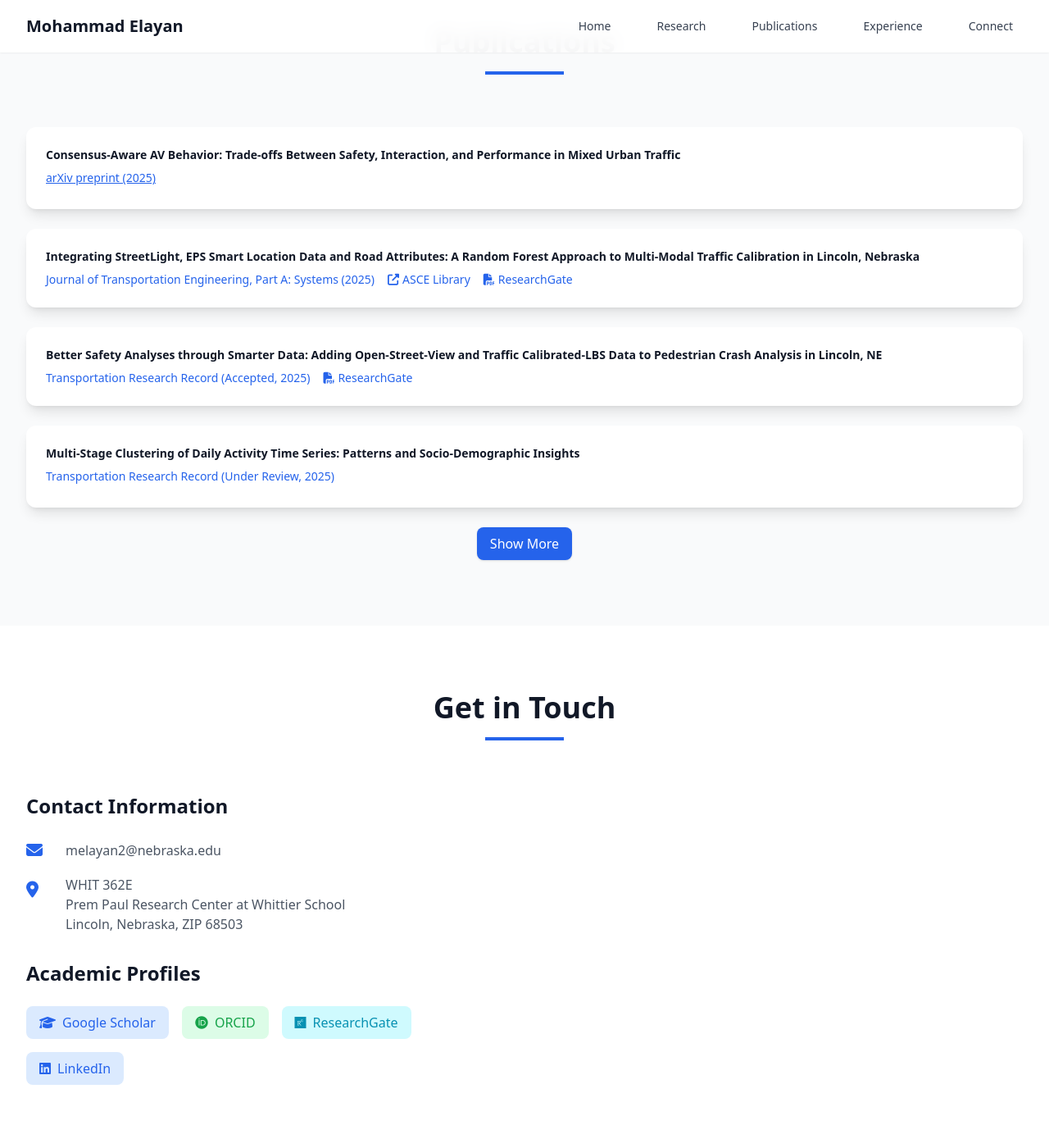
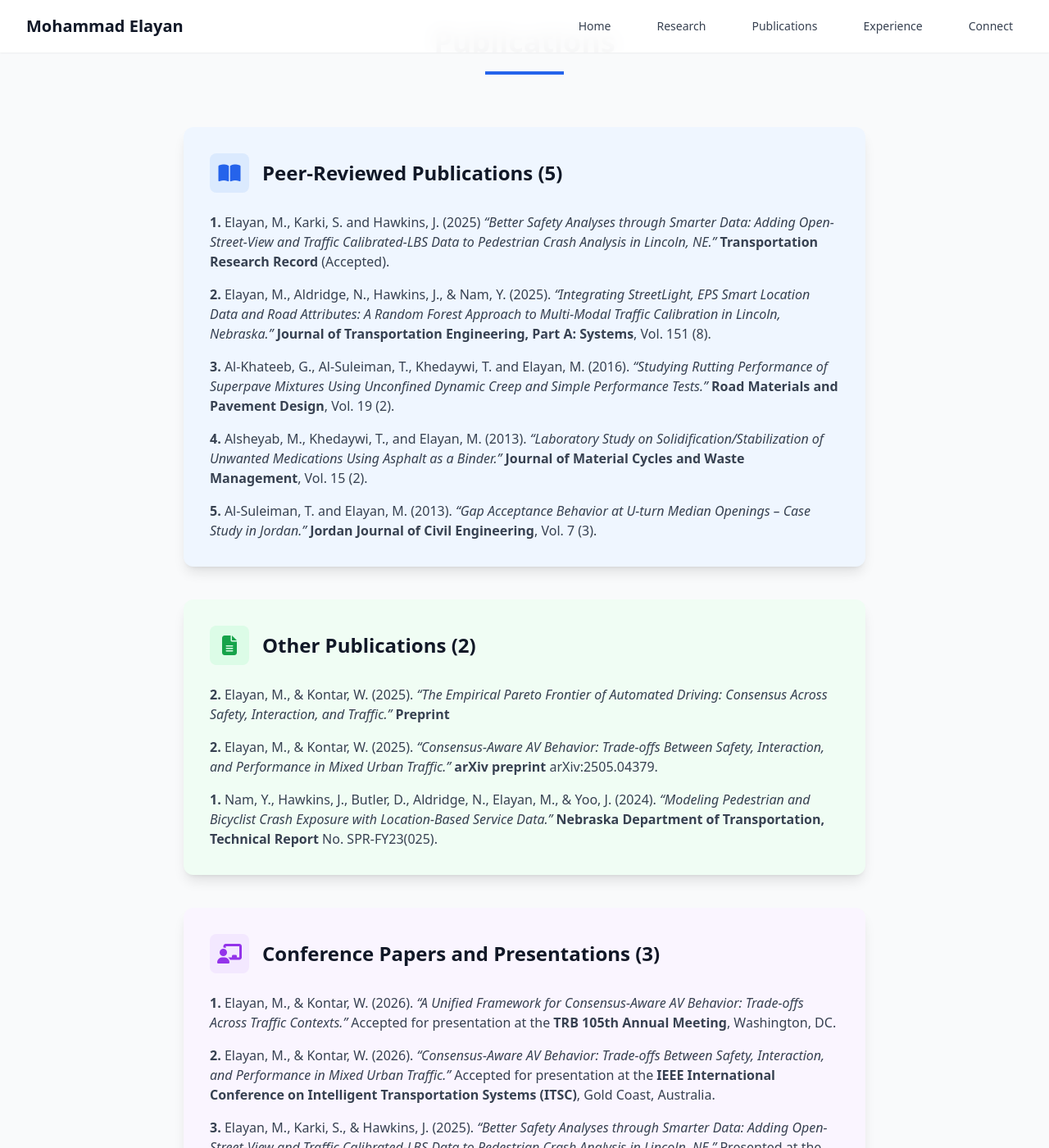
Before and after one commit to mselayan/mselayan.github.io, a Jekyll site: the page research.html, which Jekyll copies as it is, in a window 1280 px wide and 1400 px high, scrolled down 1125 px. Shown: the whole window at 82% size. Built offline with Jekyll 4.4.1, drawn with Linux system fonts in a browser that asks for light colours; nearby versions of some CDN libraries; some of the changed text lies outside the part shown.

Commit message:
Updated publications
Updated the publications section layout and content, including new entries and improved formatting.

```diff
--- a/research.html
+++ b/research.html
@@ -177,149 +177,73 @@
 
     <!-- Publications -->
     <section id="publications" class="py-20 bg-gray-50 fade-in">
-  <div class="max-w-7xl mx-auto px-4 sm:px-6 lg:px-8">
+      <div class="max-w-4xl mx-auto px-4 sm:px-6 lg:px-8">
         <div class="text-center mb-16">
           <h2 class="text-4xl font-bold text-gray-900 mb-4">Publications</h2>
           <div class="w-24 h-1 bg-blue-600 mx-auto"></div>
         </div>
 
-    <!-- Always visible publications (first 4) -->
-    <div class="space-y-6">
-      <!-- Preprint -->
-      <div class="bg-white p-6 rounded-xl shadow-lg card-hover">
-        <h3 class="text-sm font-semibold text-gray-900 mb-2">
-          Consensus-Aware AV Behavior: Trade-offs Between Safety, Interaction, and Performance in Mixed Urban Traffic
-        </h3>
-        <p class="text-blue-600 font-medium text-sm mb-1">
-          <a href="https://arxiv.org/abs/2505.04379" target="_blank" class="underline">arXiv preprint (2025)</a>
-        </p>
+        <!-- Peer-Reviewed Publications -->
+        <div class="bg-blue-50 p-8 rounded-xl shadow-lg mb-10 fade-in">
+          <div class="flex items-center mb-6">
+            <div class="w-12 h-12 bg-blue-100 rounded-lg flex items-center justify-center mr-4">
+              <i class="fas fa-book-open text-2xl text-blue-600"></i>
             </div>
-
-      <!-- Journal Paper -->
-      <div class="bg-white p-6 rounded-xl shadow-lg card-hover">
-        <h3 class="text-sm font-semibold text-gray-900 mb-2">
-          Integrating StreetLight, EPS Smart Location Data and Road Attributes:
-          A Random Forest Approach to Multi-Modal Traffic Calibration in Lincoln, Nebraska
-        </h3>
-
-        <div class="flex flex-wrap items-center gap-4">
-          <p class="text-blue-600 font-medium text-sm mb-0">
-            Journal of Transportation Engineering, Part A: Systems (2025)
-          </p>
-          <a href="https://ascelibrary.org/doi/10.1061/JTEPBS.TEENG-8949" target="_blank"
-             class="inline-flex items-center text-blue-600 hover:text-blue-800 font-medium text-sm">
-            <i class="fas fa-external-link-alt mr-1"></i>
-            ASCE Library
-          </a>
-          <a href="https://www.researchgate.net/publication/390051928_Integrating_StreetLight_EPS_Smart_Location_Data_and_Road_Attributes_A_Random_Forest_Approach_to_Multi-Modal_Traffic_Calibration_in_Lincoln_Nebraska"
-             target="_blank"
-             class="inline-flex items-center text-blue-600 hover:text-blue-800 font-medium text-sm">
-            <i class="fas fa-file-pdf mr-1"></i>
-            ResearchGate
-          </a>
+            <h3 class="text-2xl font-semibold text-gray-900">Peer-Reviewed Publications (5)</h3>
+          </div>
+          <div class="space-y-4 text-gray-700">
+            <p><b>1.</b> Elayan, M., Karki, S. and Hawkins, J. (2025) <i>“Better Safety Analyses through Smarter Data: Adding Open-Street-View and Traffic Calibrated-LBS Data to Pedestrian Crash Analysis in Lincoln, NE.”</i> <b>Transportation Research Record</b> (Accepted).</p>
+            <p><b>2.</b> Elayan, M., Aldridge, N., Hawkins, J., & Nam, Y. (2025). <i>“Integrating StreetLight, EPS Smart Location Data and Road Attributes: A Random Forest Approach to Multi-Modal Traffic Calibration in Lincoln, Nebraska.”</i> <b>Journal of Transportation Engineering, Part A: Systems</b>, Vol. 151 (8).</p>
+            <p><b>3.</b> Al-Khateeb, G., Al-Suleiman, T., Khedaywi, T. and Elayan, M. (2016). <i>“Studying Rutting Performance of Superpave Mixtures Using Unconfined Dynamic Creep and Simple Performance Tests.”</i> <b>Road Materials and Pavement Design</b>, Vol. 19 (2).</p>
+            <p><b>4.</b> Alsheyab, M., Khedaywi, T., and Elayan, M. (2013). <i>“Laboratory Study on Solidification/Stabilization of Unwanted Medications Using Asphalt as a Binder.”</i> <b>Journal of Material Cycles and Waste Management</b>, Vol. 15 (2).</p>
+            <p><b>5.</b> Al-Suleiman, T. and Elayan, M. (2013). <i>“Gap Acceptance Behavior at U-turn Median Openings – Case Study in Jordan.”</i> <b>Jordan Journal of Civil Engineering</b>, Vol. 7 (3).</p>
           </div>
         </div>
 
-    <!-- Accepted Paper -->
-          <div class="bg-white p-6 rounded-xl shadow-lg card-hover">
-            <h3 class="text-sm font-semibold text-gray-900 mb-2">
-              Better Safety Analyses through Smarter Data: Adding Open-Street-View and Traffic Calibrated-LBS Data to Pedestrian Crash Analysis in Lincoln, NE
-            </h3>
-
-            <div class="flex flex-wrap items-center gap-4">
-              <p class="text-blue-600 font-medium text-sm mb-0">
-                Transportation Research Record (Accepted, 2025)
-              </p>
-              <a href="https://www.researchgate.net/publication/382926999_Better_Safety_Analyses_through_Smarter_Data_Adding_Open-Street-View_and_Traffic_Calibrated-LBS_Data_to_Pedestrian_Crash_Analysis_in_Lincoln_NE"
-                 target="_blank"
-                 class="inline-flex items-center text-blue-600 hover:text-blue-800 font-medium text-sm">
-                <i class="fas fa-file-pdf mr-1"></i>
-                ResearchGate
-              </a>
+        <!-- Other Publications -->
+        <div class="bg-green-50 p-8 rounded-xl shadow-lg mb-10 fade-in">
+          <div class="flex items-center mb-6">
+            <div class="w-12 h-12 bg-green-100 rounded-lg flex items-center justify-center mr-4">
+              <i class="fas fa-file-alt text-2xl text-green-600"></i>
+            </div>
+            <h3 class="text-2xl font-semibold text-gray-900">Other Publications (2)</h3>
+          </div>
+          <div class="space-y-4 text-gray-700">
+            <p><b>2.</b> Elayan, M., & Kontar, W. (2025). <i>“The Empirical Pareto Frontier of Automated Driving: Consensus Across Safety, Interaction, and Traffic.”</i> <b>Preprint</b>
+            <p><b>2.</b> Elayan, M., & Kontar, W. (2025). <i>“Consensus-Aware AV Behavior: Trade-offs Between Safety, Interaction, and Performance in Mixed Urban Traffic.”</i> <b>arXiv preprint</b> arXiv:2505.04379.</p>
+            <p><b>1.</b> Nam, Y., Hawkins, J., Butler, D., Aldridge, N., Elayan, M., & Yoo, J. (2024). <i>“Modeling Pedestrian and Bicyclist Crash Exposure with Location-Based Service Data.”</i> <b>Nebraska Department of Transportation, Technical Report</b> No. SPR-FY23(025).</p>
           </div>
         </div>
 
-          <!-- Under Review -->
-          <div class="bg-white p-6 rounded-xl shadow-lg card-hover">
-            <h3 class="text-sm font-semibold text-gray-900 mb-2">
-              Multi-Stage Clustering of Daily Activity Time Series: Patterns and Socio-Demographic Insights
-            </h3>
-            <p class="text-blue-600 font-medium text-sm mb-1">
-              Transportation Research Record (Under Review, 2025)
-            </p>
+        <!-- Conference Papers and Presentations -->
+        <div class="bg-purple-50 p-8 rounded-xl shadow-lg mb-10 fade-in">
+          <div class="flex items-center mb-6">
+            <div class="w-12 h-12 bg-purple-100 rounded-lg flex items-center justify-center mr-4">
+              <i class="fas fa-chalkboard-teacher text-2xl text-purple-600"></i>
+            </div>
+            <h3 class="text-2xl font-semibold text-gray-900">Conference Papers and Presentations (3)</h3>
+          </div>
+          <div class="space-y-4 text-gray-700">
+            <p><b>1.</b> Elayan, M., & Kontar, W. (2026). <i>“A Unified Framework for Consensus-Aware AV Behavior: Trade-offs Across Traffic Contexts.”</i> Accepted for presentation at the <b>TRB 105th Annual Meeting</b>, Washington, DC.</p>
+            <p><b>2.</b> Elayan, M., & Kontar, W. (2026). <i>“Consensus-Aware AV Behavior: Trade-offs Between Safety, Interaction, and Performance in Mixed Urban Traffic.”</i> Accepted for presentation at the <b>IEEE International Conference on Intelligent Transportation Systems (ITSC)</b>, Gold Coast, Australia.</p>
+            <p><b>3.</b> Elayan, M., Karki, S., & Hawkins, J. (2025). <i>“Better Safety Analyses through Smarter Data: Adding Open-Street-View and Traffic Calibrated-LBS Data to Pedestrian Crash Analysis in Lincoln, NE.”</i> Presented at the <b>TRB 104th Annual Meeting</b>, Washington, DC.</p>
           </div>
         </div>
 
-        <!-- Hidden publications -->
-        <div id="more-publications" class="space-y-6 hidden mt-6">
-          <!-- Conference -->
-          <div class="bg-white p-6 rounded-xl shadow-lg card-hover">
-            <h3 class="text-sm font-semibold text-gray-900 mb-2">
-              Consensus-Aware AV Behavior: Trade-offs Between Safety, Interaction, and Performance in Mixed Urban Traffic
-            </h3>
-            <p class="text-blue-600 font-medium text-sm mb-1">
-              IEEE ITSC, Gold Coast, Australia, Nov 2025
-            </p>
+        <!-- Publications Under Review -->
+        <div class="bg-yellow-50 p-8 rounded-xl shadow-lg fade-in">
+          <div class="flex items-center mb-6">
+            <div class="w-12 h-12 bg-yellow-100 rounded-lg flex items-center justify-center mr-4">
+              <i class="fas fa-hourglass-half text-2xl text-yellow-600"></i>
             </div>
-
-          <!-- Conference -->
-          <div class="bg-white p-6 rounded-xl shadow-lg card-hover">
-            <h3 class="text-sm font-semibold text-gray-900 mb-2">
-              Better Safety Analyses through Smarter Data: Adding Open-Street-View and Traffic Calibrated-LBS Data to Pedestrian Crash Analysis in Lincoln, NE
-            </h3>
-            <p class="text-blue-600 font-medium text-sm mb-1">
-              TRB 104th Annual Meeting, Washington DC, Jan 2025
-            </p>
+            <h3 class="text-2xl font-semibold text-gray-900">Publications Under Review (2)</h3>
           </div>
-
-          <!-- Technical Report -->
-          <div class="bg-white p-6 rounded-xl shadow-lg card-hover">
-            <h3 class="text-sm font-semibold text-gray-900 mb-2">
-              Modeling Pedestrian and Bicyclist Crash Exposure with Location-Based Service Data
-            </h3>
-            <p class="text-blue-600 font-medium text-sm mb-1">
-              Nebraska Department of Transportation, Technical Report No. SPR-FY23(025), 2024
-            </p>
-          </div>
-
-          <!-- Journal Paper -->
-          <div class="bg-white p-6 rounded-xl shadow-lg card-hover">
-            <h3 class="text-sm font-semibold text-gray-900 mb-2">
-              Studying Rutting Performance of Superpave Mixtures
-            </h3>
-            <p class="text-blue-600 font-medium text-sm mb-1">
-              Road Materials and Pavement Design, 19(2), 2016
-            </p>
-          </div>
-
-          <!-- Journal Paper -->
-          <div class="bg-white p-6 rounded-xl shadow-lg card-hover">
-            <h3 class="text-sm font-semibold text-gray-900 mb-2">
-              Gap Acceptance Behavior at U-Turn Median Openings – Case Study in Jordan
-            </h3>
-            <p class="text-blue-600 font-medium text-sm mb-1">
-              Jordan Journal of Civil Engineering, 7(3), 2013
-            </p>
-          </div>
-
-          <!-- Journal Paper -->
-          <div class="bg-white p-6 rounded-xl shadow-lg card-hover">
-            <h3 class="text-sm font-semibold text-gray-900 mb-2">
-              Laboratory Study on Solidification/Stabilization of Unwanted Medications Using Asphalt as a Binder
-            </h3>
-            <p class="text-blue-600 font-medium text-sm mb-1">
-              Journal of Material Cycles and Waste Management, 15(2), 2013
-            </p>
+          <div class="space-y-4 text-gray-700">
+            <p><b>1.</b> Elayan, M., & Kontar, W. (2025). <i>“The Empirical Pareto Frontier of Automated Driving: Consensus Across Safety, Interaction, and Traffic.”</i> Submitted to <b>Transportation Research Part C: Emerging Technologies</b>.</p>
+            <p><b>2.</b> Armantalab, O., Elayan, M., & Hawkins, J. (2025). <i>“Multi-Stage Clustering of Daily Activity Time Series: Patterns and Socio-Demographic Insights.”</i> Submitted to <b>ASCE Journal of Transportation Engineering – Part A: Systems</b>.</p>
           </div>
         </div>
 
-        <!-- Show More Button -->
-        <div class="text-center mt-6">
-          <button id="toggle-btn"
-                  class="px-4 py-2 bg-blue-600 text-white rounded-lg shadow hover:bg-blue-700 transition">
-            Show More
-          </button>
-        </div>
       </div>
     </section>
 
```
Lines whose indentation alone changed are shown as unchanged.
